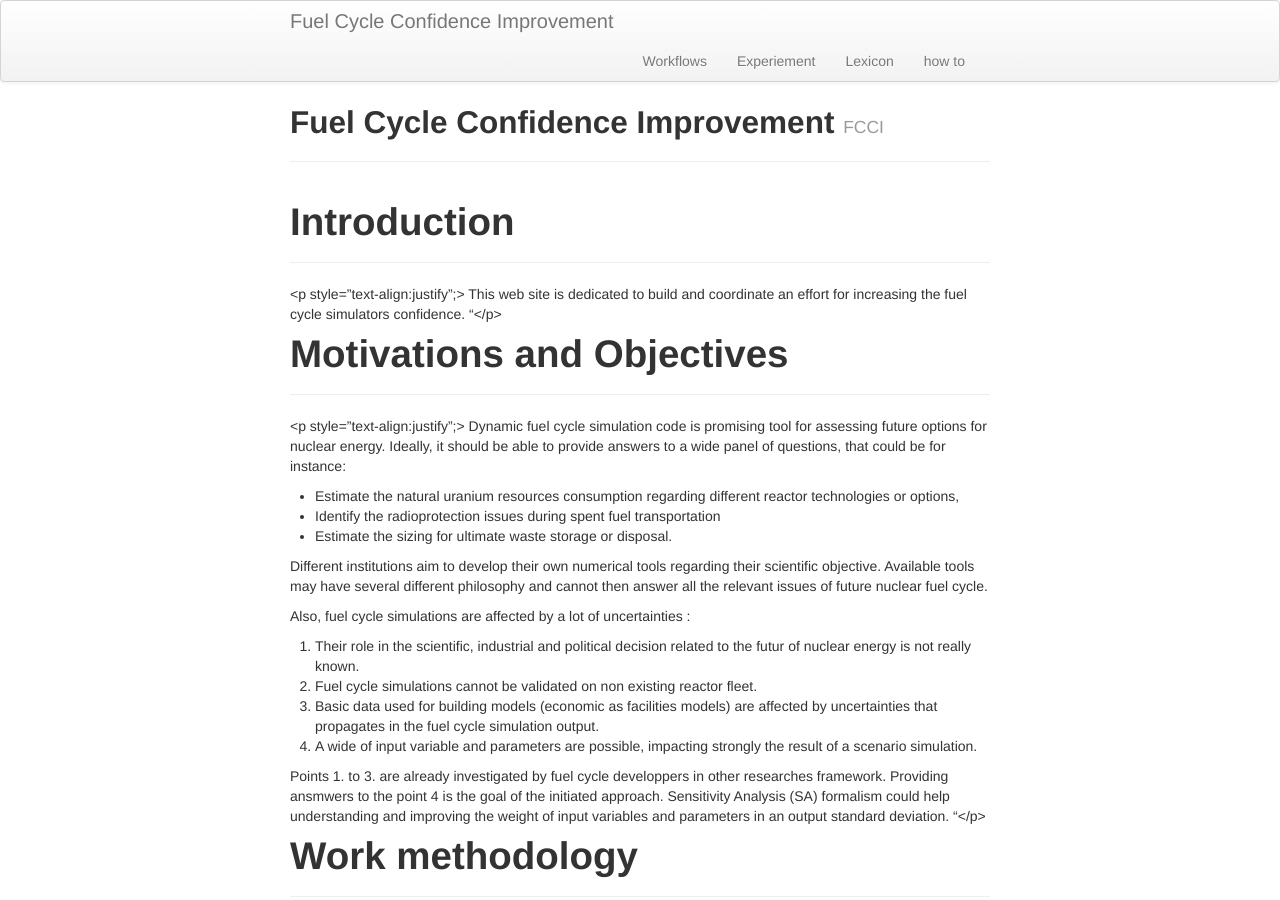
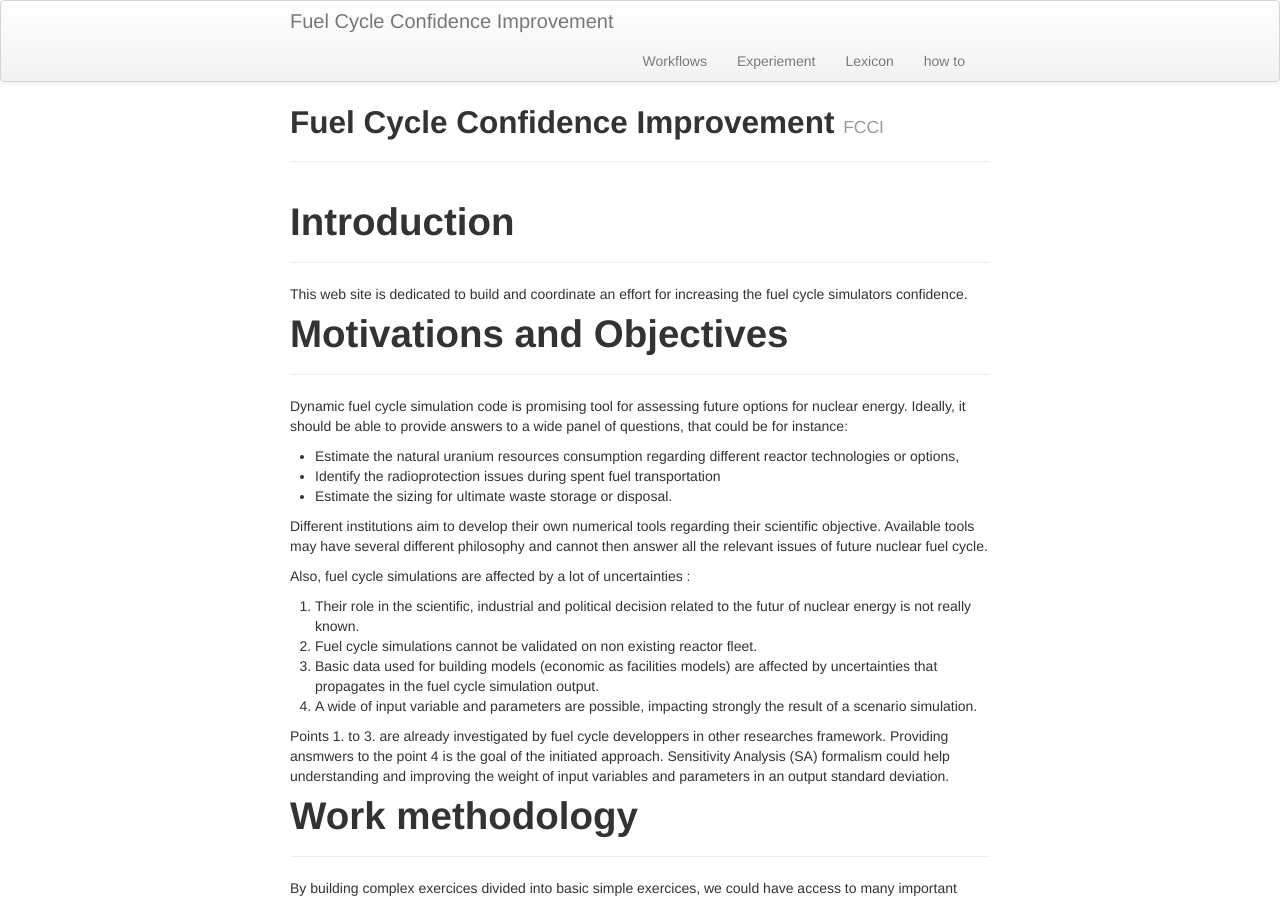
Before and after one commit to FuelCycleFIT/fcci2017.github.io_old_bkp, a Jekyll site: the page built from index.md, in a window 1280 px wide and 900 px high. Built offline with Jekyll 4.4.1, drawn with Linux system fonts in a browser that asks for light colours.

Commit message:
update index.md file...

```diff
--- a/index.md
+++ b/index.md
@@ -8,14 +8,11 @@ description:
 # Introduction
 ---
 
-<p style="text-align:justify";>
 This web site is dedicated to build and coordinate an effort for increasing the fuel cycle simulators confidence.
-"</p>
 
 # Motivations and Objectives
 ---
 
-<p style="text-align:justify";>
 Dynamic fuel cycle simulation code is promising tool for assessing future options for nuclear energy. Ideally, it should be able to provide answers to a wide panel of questions, that could be for instance:
 
 * Estimate the natural uranium resources consumption regarding different reactor technologies or options,
@@ -32,7 +29,6 @@ Also, fuel cycle simulations are affected by a lot of uncertainties :
 4. A wide of input variable and parameters are possible, impacting strongly the result of a scenario simulation.
 
 Points 1. to 3. are already investigated by fuel cycle developpers in other researches framework. Providing ansmwers to the point 4 is the goal of the initiated approach. Sensitivity Analysis (SA) formalism could help understanding and improving the weight of input variables and parameters in an output standard deviation.
-"</p>
 
 # Work methodology
 ---
```
